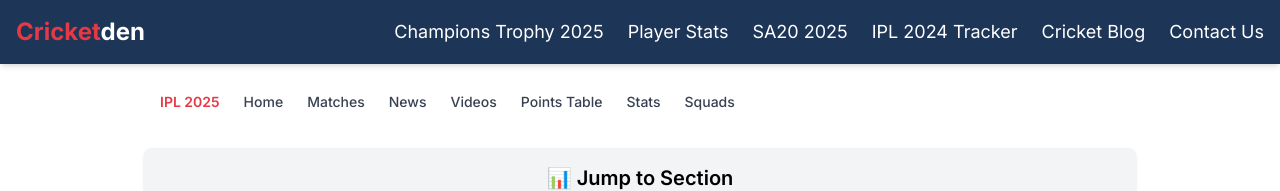
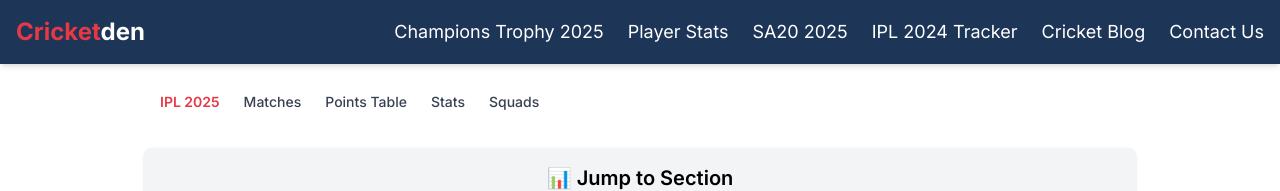
Before and after one commit to PatelAbhay550/cricketden, a Next.js app: page /ipl2025/stats in a window 1280 px wide. Shown: the top 191 px of the page. Built offline with nearby package versions, Linux system fonts and the light colour scheme; no server answers.

Commit message:
Update IPL2025TopBar.jsx

```diff
--- a/components/IPL2025TopBar.jsx
+++ b/components/IPL2025TopBar.jsx
@@ -3,10 +3,7 @@ import React from 'react'
 
 const IPL2025TopBar = () => {
     const tabs = [
-        { name: 'Home', link: 'ipl2025/home' },
         { name: 'Matches', link: 'ipl2025/matches' },
-        { name: 'News', link: 'ipl2025/news' },
-        { name: 'Videos', link: 'ipl2025/videos' },
         { name: 'Points Table', link: 'ipl2025/points-table' },
         { name: 'Stats', link: 'ipl2025/stats' },
         { name: 'Squads', link: 'ipl2025/squads' },
```
